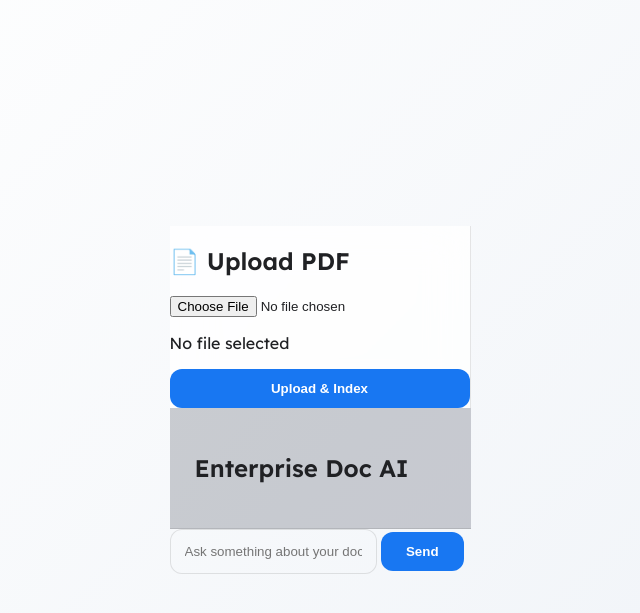
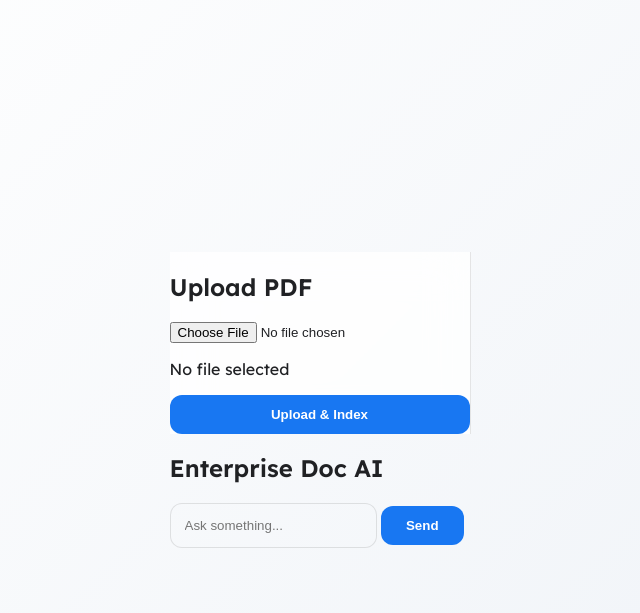
Before and after one commit to Arman1234-cell/Arman1234-cell-Enterprise-Doc-Ai, a Flask app: page /chat in a window 1280 px wide. Shown: the top 613 px of the page, without its empty margins (320-960 px from the left). Run offline with Flask 3, Linux system fonts and the light colour scheme; some libraries are stand-ins or nearby versions.

Commit message:
Update chat.html

```diff
--- a/templates/chat.html
+++ b/templates/chat.html
@@ -1,40 +1,38 @@
 <!DOCTYPE html>
 <html lang="en">
 <head>
-    <meta charset="UTF-8" />
+    <meta charset="UTF-8">
     <title>AI Chatroom | PDF Knowledge Base</title>
-    <meta name="viewport" content="width=device-width, initial-scale=1.0" />
+    <meta name="viewport" content="width=device-width, initial-scale=1.0">
 
     <link href="https://fonts.googleapis.com/css2?family=Lexend:wght@300;400;600&display=swap" rel="stylesheet">
     <link rel="stylesheet" href="/static/style.css">
 </head>
 
 <body>
-<div class="app-container">
+<div class="container">
 
-    <!-- Sidebar -->
-    <aside class="sidebar">
-        <h2>📄 Upload PDF</h2>
+    <!-- ========== SIDEBAR (UNCHANGED UI) ========== -->
+    <div class="sidebar">
+        <h2>Upload PDF</h2>
 
         <input
             type="file"
             id="pdfInput"
             accept="application/pdf"
             onchange="updateFileName(this)"
-        />
+        >
 
         <p id="fileName">No file selected</p>
 
-        <button id="uploadBtn" onclick="uploadPDF()">
-            Upload & Index
-        </button>
-    </aside>
+        <button onclick="uploadPDF()">Upload & Index</button>
+    </div>
 
-    <!-- Chat Section -->
-    <main class="chat-section">
-        <header class="chat-header">
+    <!-- ========== CHAT SECTION (UNCHANGED UI) ========== -->
+    <div class="chat-container">
+        <div class="chat-header">
             <h2>Enterprise Doc AI</h2>
-        </header>
+        </div>
 
         <div id="chatBox" class="chat-box"></div>
 
@@ -42,19 +40,19 @@
             <input
                 type="text"
                 id="userQuery"
-                placeholder="Ask something about your document..."
-                onkeydown="if(event.key === 'Enter') askQuestion()"
-            />
+                placeholder="Ask something..."
+                onkeydown="if(event.key==='Enter') askQuestion()"
+            >
             <button id="sendBtn" onclick="askQuestion()">Send</button>
         </div>
-    </main>
+    </div>
 
 </div>
 
-<!-- ================== JAVASCRIPT ================== -->
+<!-- ================= JAVASCRIPT ================= -->
 <script>
-/* -------------------------------
-   Add message to chat UI
+/* --------------------------------
+   Chat UI helper
 -------------------------------- */
 function addMessage(sender, text) {
     const chatBox = document.getElementById("chatBox");
@@ -65,14 +63,13 @@ function addMessage(sender, text) {
     chatBox.scrollTop = chatBox.scrollHeight;
 }
 
-/* -------------------------------
-   Ask Question (Chat)
+/* --------------------------------
+   Ask Question (FIXED)
 -------------------------------- */
 async function askQuestion() {
     const input = document.getElementById("userQuery");
     const sendBtn = document.getElementById("sendBtn");
     const query = input.value.trim();
-
     if (!query) return;
 
     addMessage("user", query);
@@ -102,25 +99,27 @@ async function askQuestion() {
     }
 }
 
-/* -------------------------------
-   Show selected file name
+/* --------------------------------
+   REQUIRED: show filename
 -------------------------------- */
 function updateFileName(input) {
     const label = document.getElementById("fileName");
-    if (input.files.length > 0) {
+    if (!label) return;
+
+    if (input.files && input.files.length > 0) {
         label.innerText = input.files[0].name;
     } else {
         label.innerText = "No file selected";
     }
 }
 
-/* -------------------------------
-   Upload PDF to Backend
+/* --------------------------------
+   REQUIRED: upload PDF
 -------------------------------- */
 async function uploadPDF() {
     const fileInput = document.getElementById("pdfInput");
 
-    if (!fileInput.files.length) {
+    if (!fileInput || !fileInput.files.length) {
         alert("Please select a PDF file first");
         return;
     }
@@ -137,13 +136,11 @@ async function uploadPDF() {
         const data = await response.json();
 
         if (!response.ok || data.error) {
-            alert("❌ Upload failed: " + (data.error || "Unknown error"));
+            alert(data.error || "Upload failed");
             return;
         }
 
-        alert("✅ PDF indexed successfully!");
-        console.log("Tags:", data.tags);
-
+        alert("✅ PDF uploaded and indexed successfully");
     } catch (err) {
         console.error(err);
         alert("❌ Server error during upload");
```
